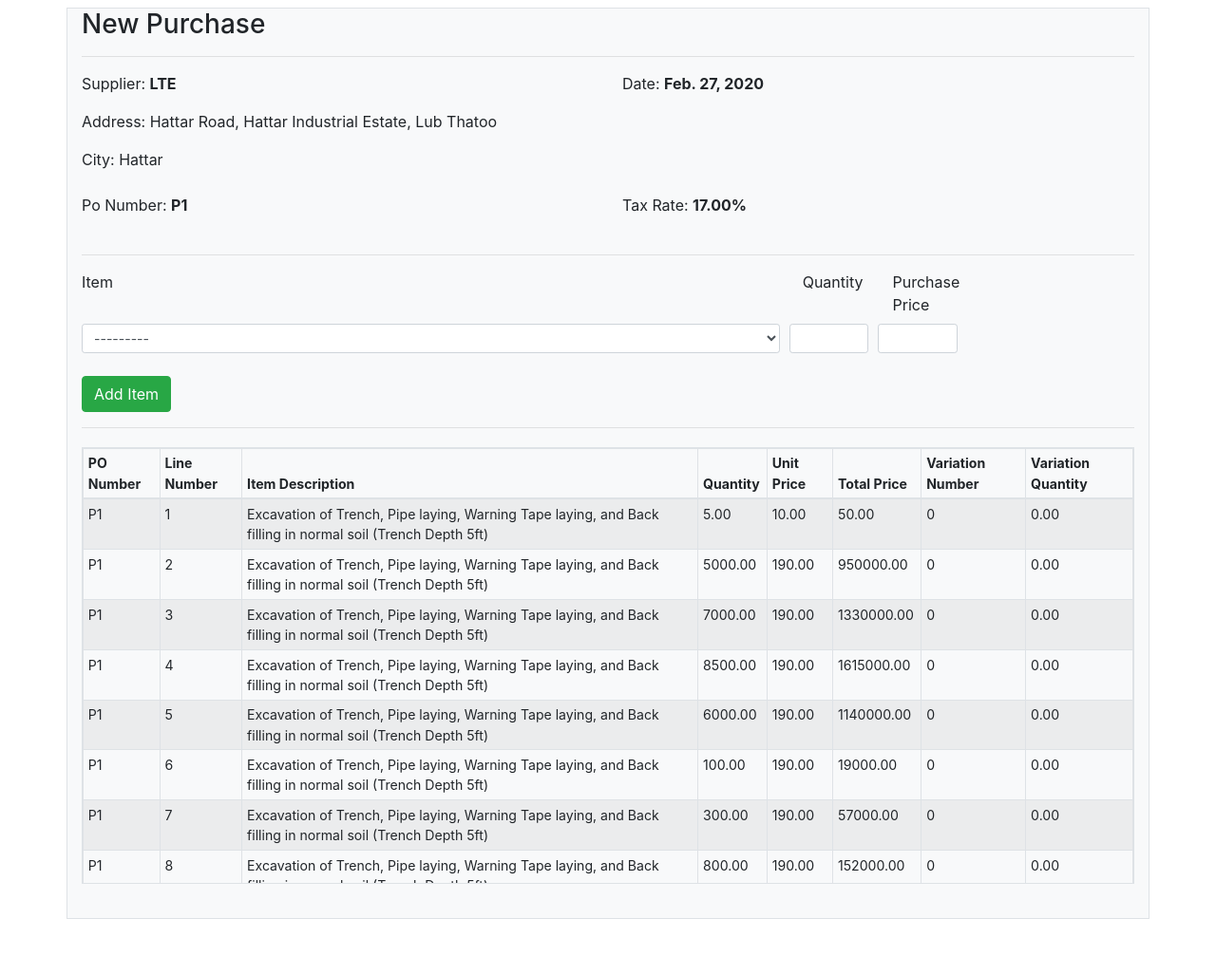
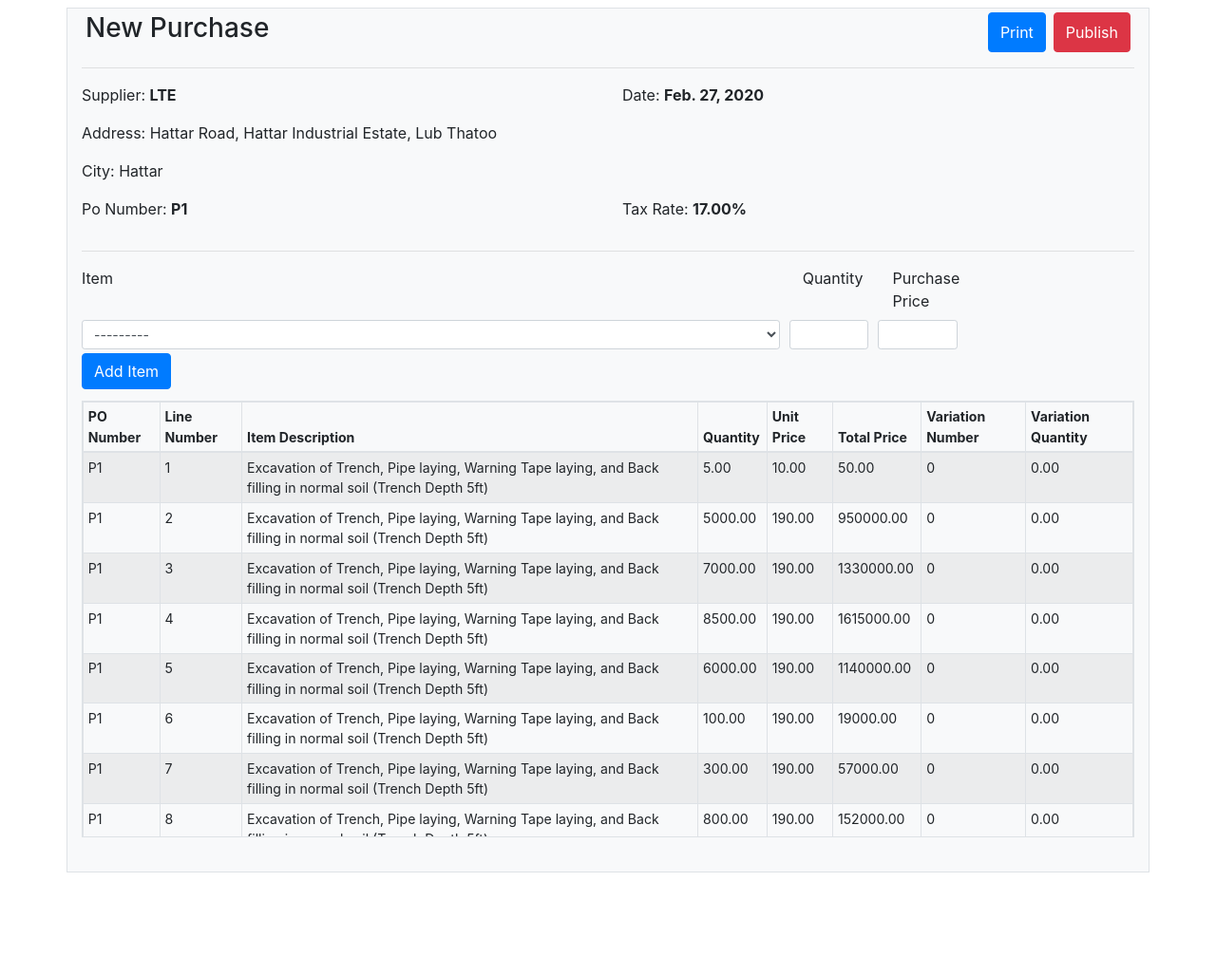
Before and after one commit to asifmanan/conceptone, a Django app: page /neworderitems/1 in a window 1280 px wide. Shown: the part 56-1083 px from the top of the page at 95% size. Run offline with Django 3.2, Linux system fonts and the light colour scheme; data comes from the database, SQL or seed files in the repository; both versions use the stored data as it was after the commit; some libraries are stand-ins or nearby versions.

Commit message:
PO Publish functionality Part 1

```diff
--- a/conceptone/templates/crudbasic/neworderitems.html
+++ b/conceptone/templates/crudbasic/neworderitems.html
@@ -1,9 +1,17 @@
 {% extends "crudbasic/base.html" %}
 {% block body_block %}
   <div class="container pb-1 border bg-light">
-    <h3>New Purchase</h3>
+    <div class="row mb-0 mb-0 ml-1 mr-1 mt-1">
+      {# <div class="col-md-6"> #}
+        <h3>New Purchase</h3>
+      {# </div> #}
+      {# <div class="col-md-6 ml-auto"> #}
+        <button class="btn btn-primary ml-auto mr-2" type="submit" name="button">Print</button>
+        <button class="btn btn-danger mr-0" type="submit" name="button">Publish</button>
+      {# </div> #}
+    </div>
     <hr>
-      <div class="row mb-2">
+      <div class="row mb-0">
         <div class="col-md-6">
           <p>Supplier: <b>{{ po_obj.po_supplier }}</b></p>
           <p>Address: {{po_obj.po_supplier.supplier_address}}</p>
@@ -13,7 +21,7 @@
           <p>Date: <b>{{ po_obj.po_date }}</b></p>
         </div>
       </div>
-      <div class="row mb-4">
+      <div class="row mb-1">
         <div class="col-md-6">
           <p>Po Number: <b>{{ po_obj.po_number }}</b></p>
         </div>
@@ -40,7 +48,7 @@
             <b>{{ form.total_price.label }}</b>
           </div> -->
         </div>
-        <div class="row form-row mb-4">
+        <div class="row form-row mb-1">
           <!-- <div class="input-group col-md-1">
             {{ form.po_line_number}}
           </div> -->
@@ -60,9 +68,9 @@
             <!-- <button class="btn btn-success btn-sm add-form-row button-custom">+</button> -->
           <!-- </div> -->
         </div>
-        <button class="btn btn-success" type="submit" name="button">Add Item</button>
+        <button class="btn btn-primary mb-2" type="submit" name="button">Add Item</button>
       </form>
-      <hr>
+      {# <hr> #}
       {% if page_data %}
       <div class="mt-0 pb-3 pt-1">
         <table class="table table-bordered table-striped table-sm table-properties">
@@ -108,7 +116,7 @@
             'item': itemId       // add the country id to the GET parameters
           },
           success: function (data) {   // `data` is the return of the `load_cities` view function
-            $("#purchase_price").val('0.00');
+            $("#order_quantity").val('0');
             $("#purchase_price").val(data.data);  // replace the contents of the city input with the data that came from the server
           }
         });
```
Also changed, not shown: conceptone/db.sqlite3.
